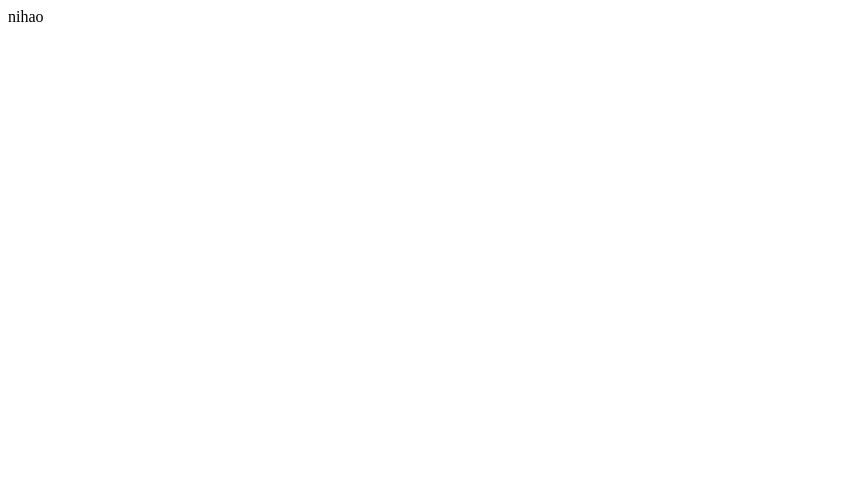
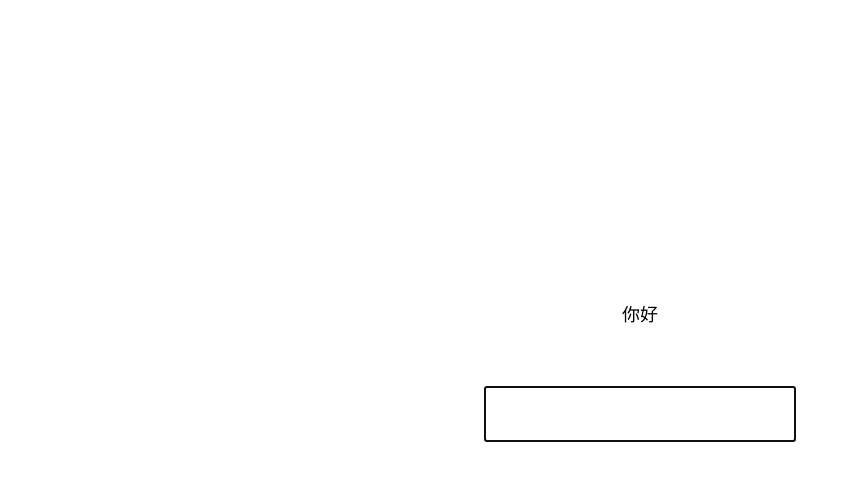
Before and after one commit to RookieMasterrr/simple-english, a Vue app: page / in a window 1280 px wide. Shown: the top 480 px of the page, without its empty margins (0-851 px from the left). Built offline with nearby package versions, Linux system fonts and the light colour scheme; the HTML template or start-up script is replaced by a standard one.

Commit message:
基本框架

```diff
--- a/src/App.vue
+++ b/src/App.vue
@@ -1,8 +1,74 @@
+<template>
+    <div class="app">
+        <header class="translation">{{ current_word.translation }}</header>
+        <div class="inputs_container">
+
+        </div>
+        <input v-model="input_content" ref="input" type="text" @input="handleType" />
+    </div>
+</template>
+
 <script setup lang="ts">
+import { words } from "@/data.ts";
+import { computed, onMounted, ref, type Ref } from "vue";
+
+const count = ref(0)
+const index = ref(0)
+const input_content = ref("")
+const input: Ref<HTMLInputElement | null> = ref(null)
+const current_word = computed(() => {
+    return words[count.value]
+})
+
+const handleType = () => {
+    index.value = (input_content.value.length - 1 === -1) ? 0 : input_content.value.length - 1
+    if (current_word.value.content[index.value] === input_content.value[index.value]) {
+        if (index.value === current_word.value.content.length - 1) {
+            setTimeout(() => {
+                move_next()
+            }, 300);
+        }
+    } else {
+        setTimeout(() => {
+            input_content.value = input_content.value.substring(0, input_content.value.length - 1)
+        }, 300);
+    }
+}
+
+const move_next = () => {
+    count.value += 1
+    index.value = 0
+    input_content.value = ""
+}
+
+onMounted(() => {
+    input.value?.focus()
+})
 </script>
 
-<template>
-  <div>nihao</div>
-</template>
+<style scoped>
+.app {
+    display: flex;
+    flex-direction: column;
+    align-items: center;
+    justify-content: center;
+    gap: 30px;
+    width: 80%;
+    margin: 0 auto;
+    margin-top: 300px;
+}
 
-<style scoped></style>
+.app header {
+    text-align: center;
+    font-size: large;
+}
+
+.app input {
+    width: 30%;
+    height: 50px;
+    font-size: larger;
+
+    letter-spacing: 10px;
+
+}
+</style>
--- /dev/null
+++ b/src/data.ts
@@ -0,0 +1,14 @@
+interface word {
+  id: number
+  content: string
+  translation: string
+  voice?: string
+}
+
+export const words: word[] = [
+  { id: 1, content: 'hello', translation: '你好' },
+  { id: 2, content: 'world', translation: '世界' },
+  { id: 3, content: 'practice', translation: '联系' },
+  { id: 4, content: 'make', translation: '做' },
+  { id: 5, content: 'perfect', translation: '完美' },
+]
```
